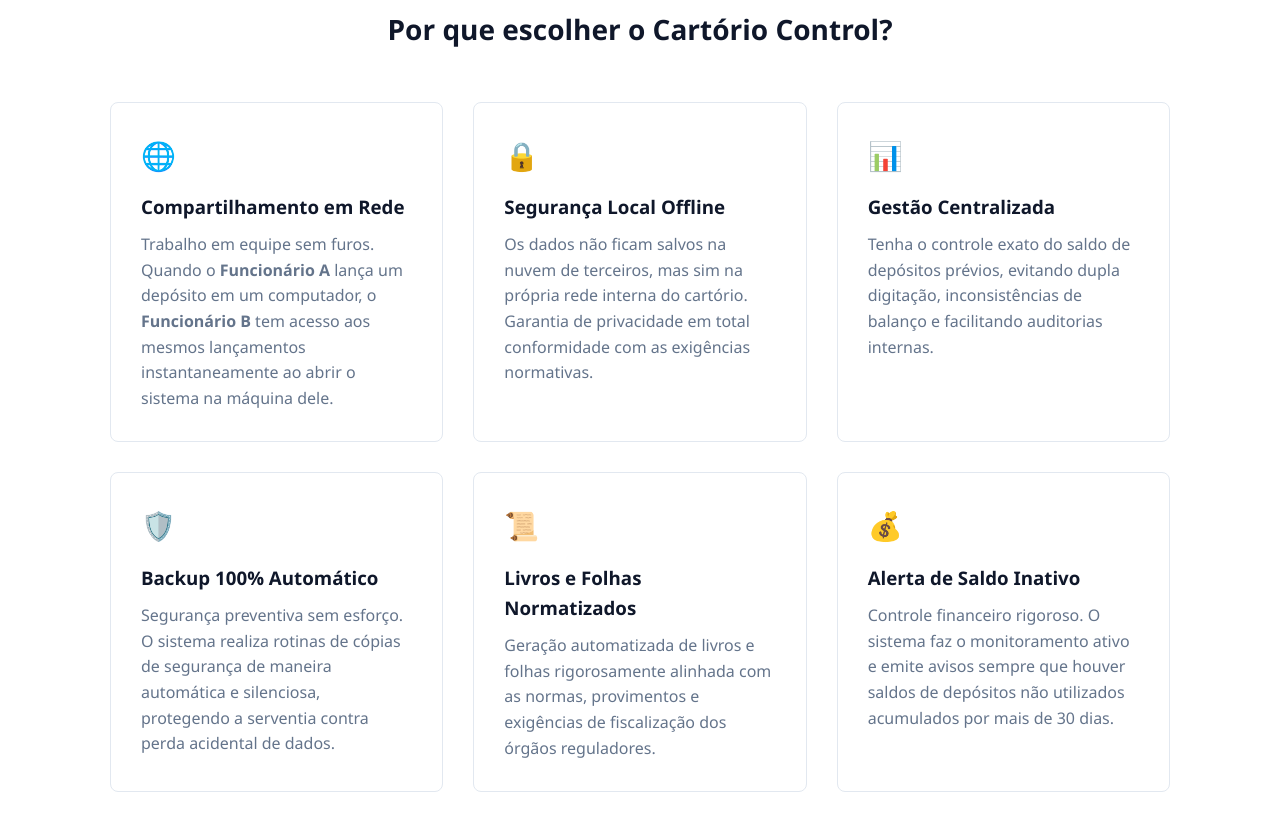
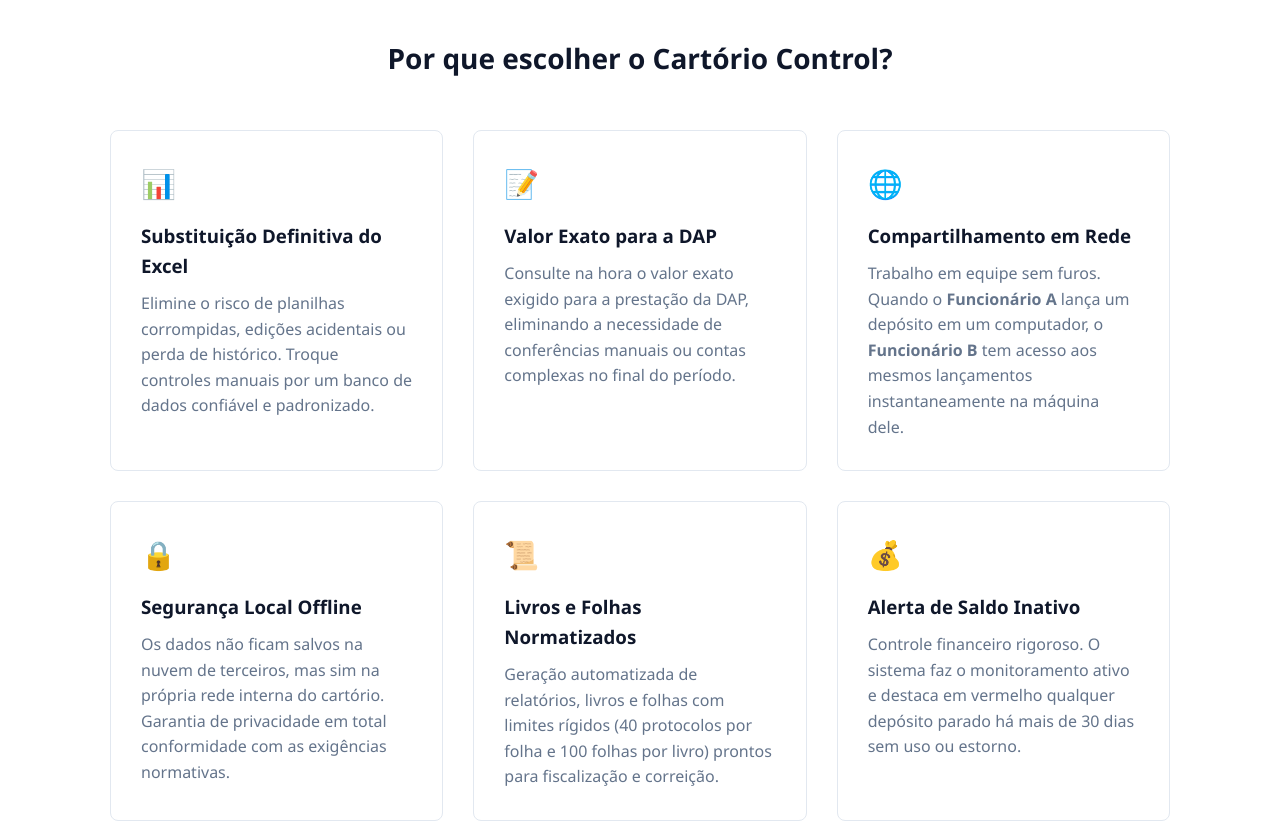
Before and after one commit to ancillasys/ancillasys, a plain HTML site: page index.html in a window 1280 px wide. Shown: the part 680-1504 px from the top of the page. Drawn offline with Linux system fonts and the light colour scheme; no server answers.

Commit message:
Update index.html

```diff
--- a/index.html
+++ b/index.html
@@ -79,7 +79,7 @@
     <main>
         <section class="container hero">
             <h1>Sistema Eletrônico de Controle de Depósitos Prévios</h1>
-            <p>Simplifique a escrituração de depósitos prévios da sua serventia com um sistema robusto, seguro e integrado em rede local.</p>
+            <p>Deixe o Excel e os livros manuais no passado. Simplifique a escrituração de depósitos prévios da sua serventia com um sistema moderno, 100% seguro, offline e com valor da DAP imediato.</p>
             <a id="btn-download-main" href="https://github.com/ancillasys/ancillasys/releases/download/v1.0.0/Cartorio.Control.Setup.1.0.0.exe" class="btn-download" style="max-width: 350px;">Teste Grátis Por 3 Dias</a>
         </section>
 
@@ -97,9 +97,19 @@
                 <h2 class="section-title">Por que escolher o Cartório Control?</h2>
                 <div class="grid">
                     <div class="card">
+                        <div style="font-size: 28px; margin-bottom: 15px;">📊</div>
+                        <h3>Substituição Definitiva do Excel</h3>
+                        <p style="color: var(--text-muted); margin-top: 10px;">Elimine o risco de planilhas corrompidas, edições acidentais ou perda de histórico. Troque controles manuais por um banco de dados confiável e padronizado.</p>
+                    </div>
+                    <div class="card">
+                        <div style="font-size: 28px; margin-bottom: 15px;">📝</div>
+                        <h3>Valor Exato para a DAP</h3>
+                        <p style="color: var(--text-muted); margin-top: 10px;">Consulte na hora o valor exato exigido para a prestação da DAP, eliminando a necessidade de conferências manuais ou contas complexas no final do período.</p>
+                    </div>
+                    <div class="card">
                         <div style="font-size: 28px; margin-bottom: 15px;">🌐</div>
                         <h3>Compartilhamento em Rede</h3>
-                        <p style="color: var(--text-muted); margin-top: 10px;">Trabalho em equipe sem furos. Quando o <strong>Funcionário A</strong> lança um depósito em um computador, o <strong>Funcionário B</strong> tem acesso aos mesmos lançamentos instantaneamente ao abrir o sistema na máquina dele.</p>
+                        <p style="color: var(--text-muted); margin-top: 10px;">Trabalho em equipe sem furos. Quando o <strong>Funcionário A</strong> lança um depósito em um computador, o <strong>Funcionário B</strong> tem acesso aos mesmos lançamentos instantaneamente na máquina dele.</p>
                     </div>
                     <div class="card">
                         <div style="font-size: 28px; margin-bottom: 15px;">🔒</div>
@@ -107,24 +117,14 @@
                         <p style="color: var(--text-muted); margin-top: 10px;">Os dados não ficam salvos na nuvem de terceiros, mas sim na própria rede interna do cartório. Garantia de privacidade em total conformidade com as exigências normativas.</p>
                     </div>
                     <div class="card">
-                        <div style="font-size: 28px; margin-bottom: 15px;">📊</div>
-                        <h3>Gestão Centralizada</h3>
-                        <p style="color: var(--text-muted); margin-top: 10px;">Tenha o controle exato do saldo de depósitos prévios, evitando dupla digitação, inconsistências de balanço e facilitando auditorias internas.</p>
-                    </div>
-                    <div class="card">
-                        <div style="font-size: 28px; margin-bottom: 15px;">🛡️</div>
-                        <h3>Backup 100% Automático</h3>
-                        <p style="color: var(--text-muted); margin-top: 10px;">Segurança preventiva sem esforço. O sistema realiza rotinas de cópias de segurança de maneira automática e silenciosa, protegendo a serventia contra perda acidental de dados.</p>
-                    </div>
-                    <div class="card">
                         <div style="font-size: 28px; margin-bottom: 15px;">📜</div>
                         <h3>Livros e Folhas Normatizados</h3>
-                        <p style="color: var(--text-muted); margin-top: 10px;">Geração automatizada de livros e folhas rigorosamente alinhada com as normas, provimentos e exigências de fiscalização dos órgãos reguladores.</p>
+                        <p style="color: var(--text-muted); margin-top: 10px;">Geração automatizada de relatórios, livros e folhas com limites rígidos (40 protocolos por folha e 100 folhas por livro) prontos para fiscalização e correição.</p>
                     </div>
                     <div class="card">
                         <div style="font-size: 28px; margin-bottom: 15px;">💰</div>
                         <h3>Alerta de Saldo Inativo</h3>
-                        <p style="color: var(--text-muted); margin-top: 10px;">Controle financeiro rigoroso. O sistema faz o monitoramento ativo e emite avisos sempre que houver saldos de depósitos não utilizados acumulados por mais de 30 dias.</p>
+                        <p style="color: var(--text-muted); margin-top: 10px;">Controle financeiro rigoroso. O sistema faz o monitoramento ativo e destaca em vermelho qualquer depósito parado há mais de 30 dias sem uso ou estorno.</p>
                     </div>
                 </div>
             </div>
@@ -153,6 +153,7 @@
                             <li>Acesso completo por 12 meses</li>
                             <li><strong>Até 3 computadores sincronizados em rede</strong></li>
                             <li>PC extra: +R$ 290,00 (taxa única)</li>
+                            <li>Cálculo imediato para a DAP</li>
                             <li>Instalação local e segura</li>
                             <li>Geração ilimitada de documentos</li>
                             <li>Suporte via WhatsApp comercial</li>
@@ -168,6 +169,7 @@
                             <li>Licença definitiva (nunca expira)</li>
                             <li><strong>Até 5 computadores sincronizados em rede</strong></li>
                             <li>PC extra: +R$ 290,00 (taxa única)</li>
+                            <li>Cálculo imediato para a DAP</li>
                             <li>Instalação permanente</li>
                             <li>Atualizações vitalícias inclusas</li>
                             <li>1 ano de suporte técnico incluso</li>
@@ -183,6 +185,8 @@
                 <h2 class="section-title">Dúvidas Frequentes</h2>
                 <div class="card">
                     <p><strong>O sistema pode ser instalado em mais de um computador?</strong><br>Sim! Ele foi projetado para funcionar de forma integrada na rede local do seu cartório. Quando um funcionário insere ou atualiza um dado, todos os outros computadores conectados têm acesso em tempo real.</p>
+                    <br>
+                    <p><strong>O sistema auxilia no preenchimento da DAP?</strong><br>Com certeza! O sistema calcula e exibe em tempo real o valor exato necessário para informar na DAP, evitando cálculos manuais e erros na prestação de contas.</p>
                     <br>
                     <p><strong>O sistema exige internet?</strong><br>Não. Ele funciona 100% offline dentro da infraestrutura da sua serventia para garantir o sigilo e a segurança completa dos dados.</p>
                     <br>
@@ -209,7 +213,7 @@
             const repo = "ancillasys/ancillasys";
             const botao = document.getElementById("btn-download-main");
 
-            // Faz uma requisição na API do GitHub para obter dados della última release publicada
+            // Faz uma requisição na API do GitHub para obter dados da última release publicada
             fetch(`https://api.github.com/repos/${repo}/releases/latest`)
                 .then(response => {
                     if (!response.ok) throw new Error("Erro na API do GitHub");
```
